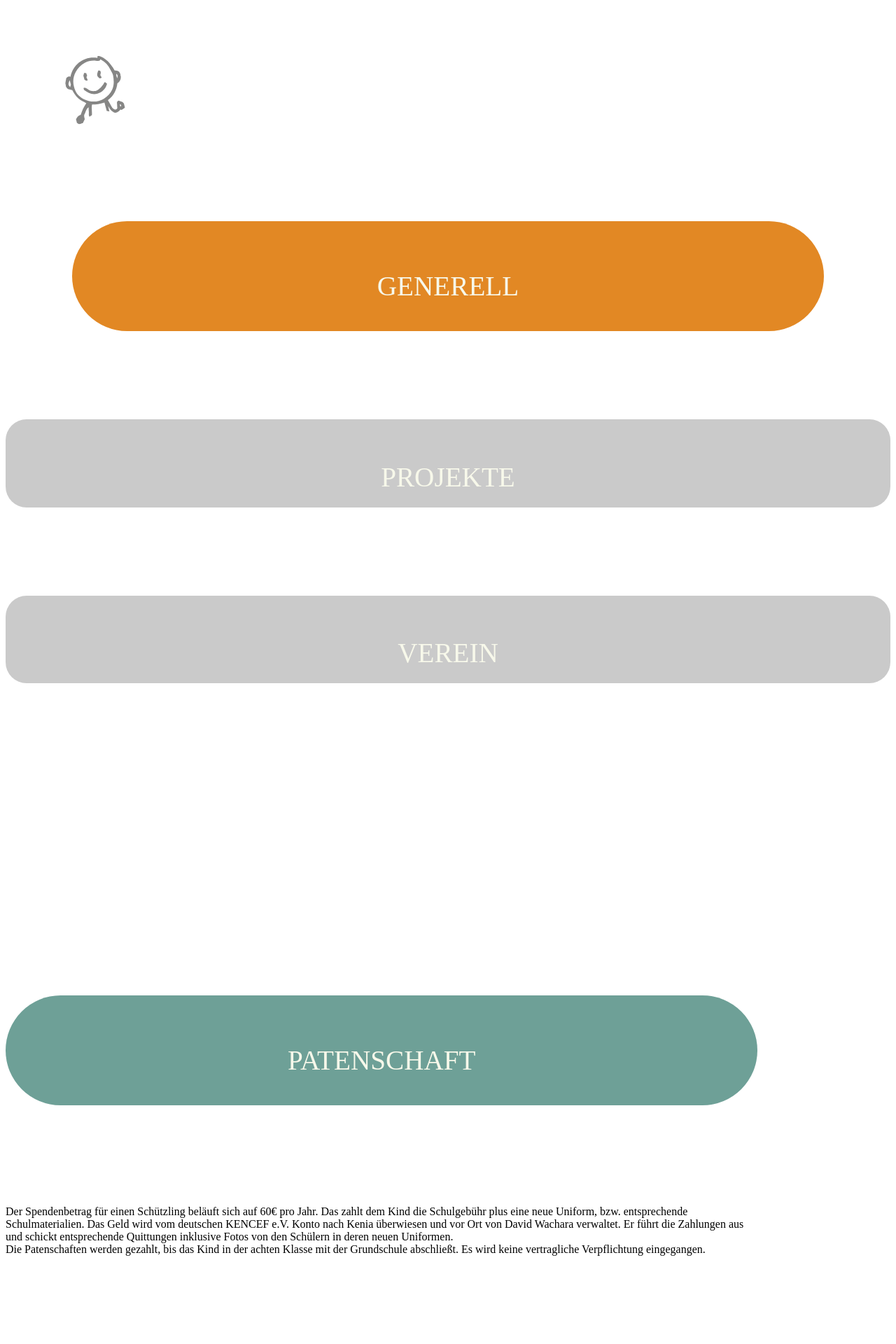
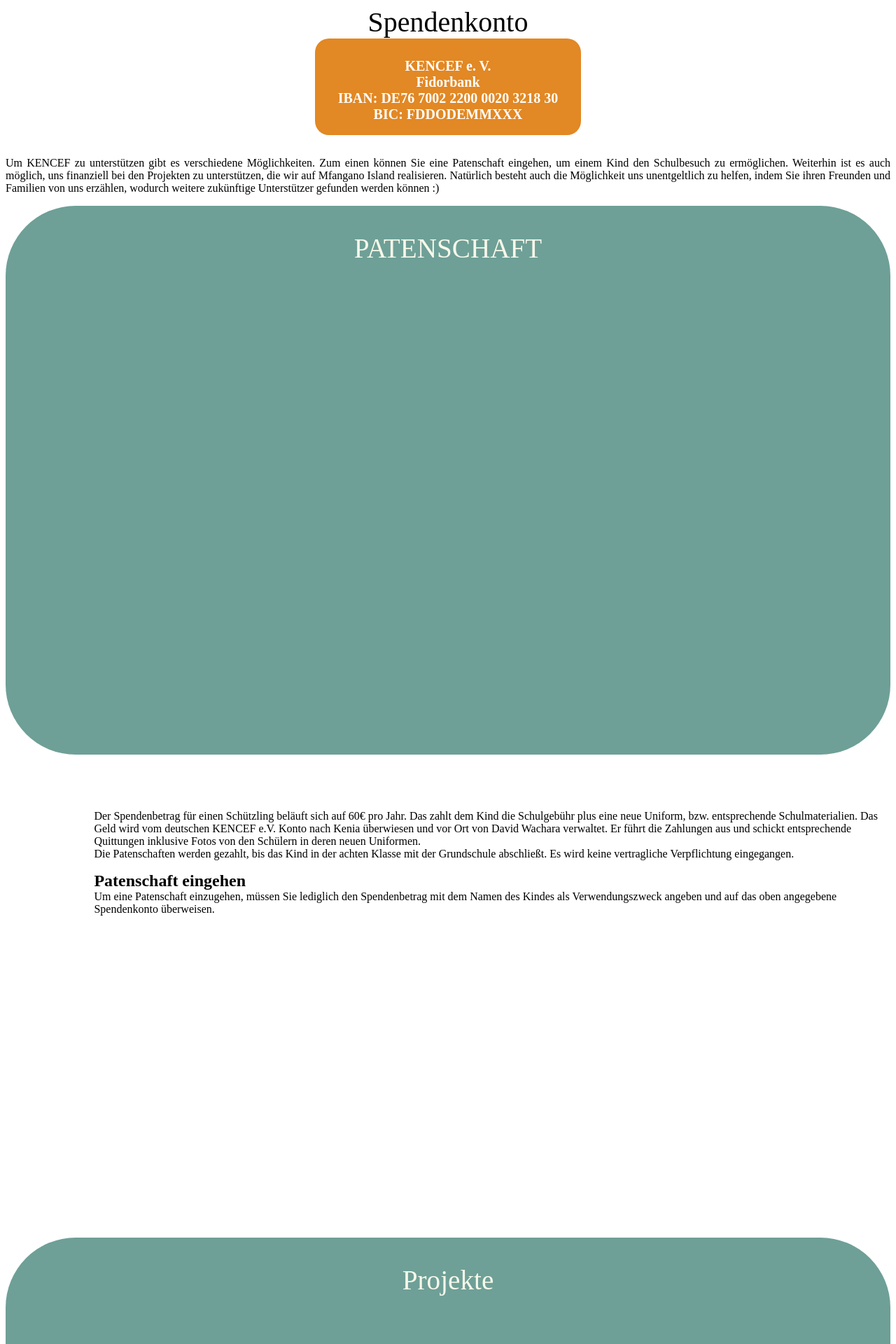
Before and after one commit to ErikTheBerik/Kencef, a PHP site: page /Spende/spende.html in a window 1280 px wide. Shown: the top 1920 px of the page at 70% size. Before the commit the page ends 1794 px from the top, so only its background shows below. Run offline with PHP 8.4, Linux system fonts and the light colour scheme.

Commit message:
Changed general Spende page

```diff
--- a/Spende/css/spende.css
+++ b/Spende/css/spende.css
@@ -21,12 +21,11 @@
 	position: relative;
 }
 
-#TopRight > span {
+#TopLeft > span {
 	text-align: center;
 	background-color: #6ea097;
 	height: 100%;
 	width: 100%;
-	margin: 30% auto 0.8% auto;
 
 	display: block;
 	overflow: hidden;
@@ -38,8 +37,8 @@
 }
 
 #SpanSection > span > p,
-#TopRight > span > p {
-	margin-top:6.5%;
+#TopLeft > span > p {
+	margin-top:3%;
 	font-size: calc(20px + 1.5vmax);
 }
 
@@ -52,40 +51,46 @@
     top: calc(20% - ((10vmin * 1.0812) / 1.1));
     transform: rotate(-15deg);
 }
-
-#TopRight {
-	height: 20%;
-	width: 85%;
-}
-
-#BottomRight {
-	padding-top: 10%;
-	height: 80%;
-	width: 85%;
-}
-
-#BottomLeft {
-	height: 80%;
+#TopRight > span {
+	text-align: center;
+	background-color: #6ea097;
+	height: 100%;
 	width: 100%;
-}
-
-#BottomLeft > span {
-	text-align: center;
-	background-color: #cacaca;;
-	height: 20%;
-	width: 100%;
-	margin: 10% auto 0.8% auto;
 
 	display: block;
 	overflow: hidden;
 
-	border-radius: 30px;
+	border-radius: 100px;
 	color: #f7f8ea;
 	font-weight: 400;
 	position: relative;
 }
 
-#BottomLeft > span > p {
-	margin-top:4.7%;
+#TopRight > span > p {
+	margin-top:3%;
 	font-size: calc(20px + 1.5vmax);
 }
+
+#BottomLeft {
+	padding: 5% 0 0 10%;
+	height: 80%;
+	width: 90%;
+}
+#BottomRight {
+	padding: 5% 0 0 10%;
+	height: 80%;
+	width: 90%;
+}
+
+#Spendenkonto {
+	background-color: #e28824;
+    height: 130px;
+    width: 30%;
+    text-align: center;
+    margin: 0 35% 0 35%;
+    border-radius: 20px;
+    color: white;
+    font-weight: bold;
+    padding-top: 8px;
+    font-size: 125%;
+}
--- a/Spende/spende.html
+++ b/Spende/spende.html
@@ -1,32 +1,32 @@
 <link rel="stylesheet" href="./Spende/css/spende.css">
 <div class="row TextDiv">
-  <div class="col-6">
+  <div class="col-12">
+    <div class="col-12" style="padding: 0 0.05vw; text-align: center; font-size: 250%">
+  Spendenkonto
+    </div>
+    <div id="Spendenkonto">
+      <p>
+        KENCEF e. V.<br>
+        Fidorbank <br>
+        IBAN: DE76 7002 2200 0020 3218 30 <br>
+        BIC: FDDODEMMXXX
+      </p>
+    </div>
 
-  	<div id="SpanSection">
-
-		<img src="Assets/Kencef_Kid.svg" alt="Kencef Kid Logo" id="KencefKid">
-  		<span>
-  			<p>GENERELL</p>
-  		</span>
-  	<div id="BottomLeft">
-  		<span>
-  			<p>PROJEKTE</p>
-  		</span>
-  		<span>
-  			<p>VEREIN</p>
- 		</span>
+    <div class="col-12" style="padding-top: 15px; text-align: justify;">
+      <p>
+        Um KENCEF zu unterstützen gibt es verschiedene Möglichkeiten. Zum einen können Sie eine Patenschaft eingehen, um einem Kind den Schulbesuch zu ermöglichen. Weiterhin ist es auch möglich, uns finanziell bei den Projekten zu unterstützen, die wir auf Mfangano Island realisieren. Natürlich besteht auch die Möglichkeit uns unentgeltlich zu helfen, indem Sie ihren Freunden und Familien von uns erzählen, wodurch weitere zukünftige Unterstützer gefunden werden können :)
+      </p>
     </div>
   </div>
 
-
-  </div>
   <div class="col-6">
-  	<div id="TopRight">
+    <div id="TopLeft">
       <span>
         <p>PATENSCHAFT</p>
       </span>
     </div>
-  	<div id="BottomRight">
+    <div id="BottomLeft">
       <p>
         Der Spendenbetrag für einen Schützling beläuft sich auf
         60€ pro Jahr. Das zahlt dem Kind die Schulgebühr plus eine
@@ -40,7 +40,38 @@
         Die Patenschaften werden gezahlt, bis das Kind in der
         achten Klasse mit der Grundschule abschließt. Es wird
         keine vertragliche Verpflichtung eingegangen.
+       <br>
+      </p>
+      <p>
+        <span style="font-weight: bold; font-size: 150%">
+          Patenschaft eingehen
+        </span>
+        <br>
+        Um eine Patenschaft einzugehen, müssen Sie lediglich den Spendenbetrag mit dem Namen des Kindes als Verwendungszweck angeben und auf das oben angegebene Spendenkonto überweisen.
       </p>
     </div>
   </div>
+
+  <div class="col-6">
+    <div id="TopRight">
+      <span>
+        <p>Projekte</p>
+      </span>
     </div>
+    <div id="BottomRight">
+      <p>
+        Lorem ipsum dolor sit amet, consetetur sadipscing elitr, sed diam nonumy eirmod tempor invidunt ut labore et dolore magna aliquyam erat, sed diam voluptua. At vero eos et accusam et justo duo dolores et ea rebum. Stet clita kasd gubergren, no sea takimata sanctus est Lorem ipsum dolor sit amet. Lorem ipsum dolor sit amet, consetetur sadipscing elitr, sed diam nonumy eirmod tempor invidunt ut labore et dolore magna aliquyam erat, sed diam voluptua. At vero eos et accusam et justo duo dolores et ea rebum. Stet clita kasd gubergren, no sea takimata sanctus est Lorem ipsum dolor sit amet.
+      </p>
+      <p>
+        <span style="font-weight: bold; font-size: 150%">
+          Projekt unterstützen
+        </span>
+        <br>
+        Um ein Projekt zu unterstützen, müssen Sie lediglich den Spendenbetrag mit dem Namen des Projektes als Verwendungszweck angeben und auf das oben angegebene Spendenkonto überweisen.
+      </p>
+    </div>
+  </div>
+
+
+
+</div>
```
Lines whose indentation alone changed are shown as unchanged.
